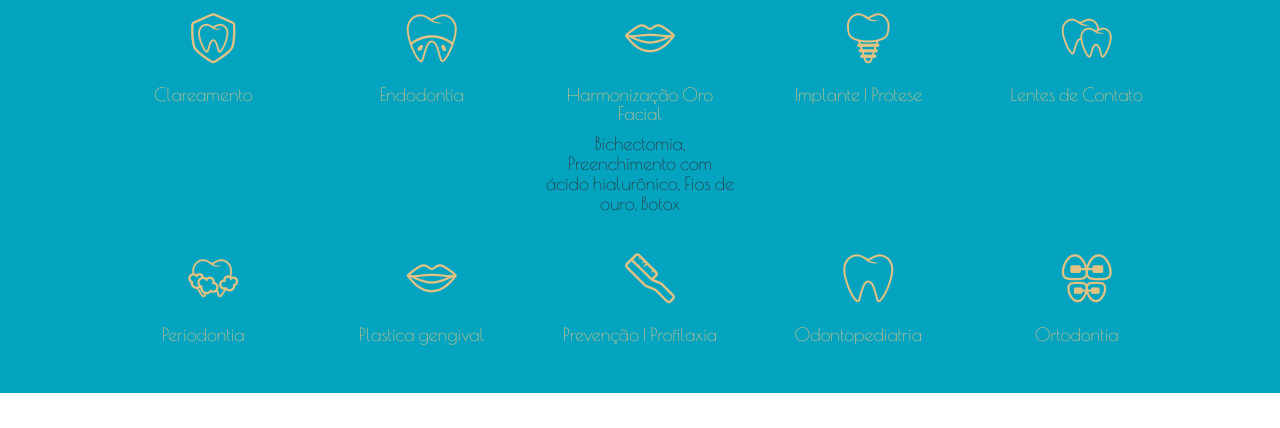
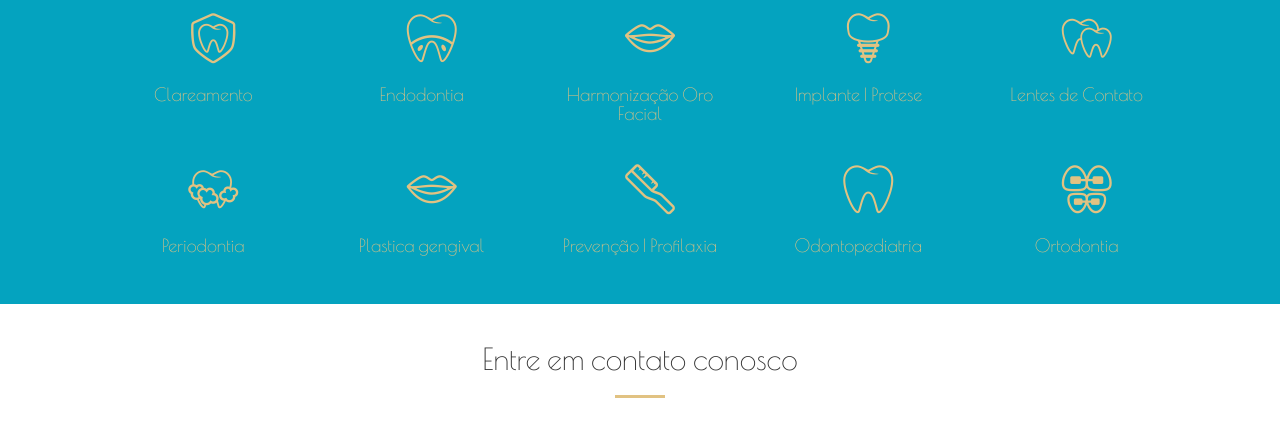
Before and after one commit to sinaracp/site_castellem_odontologia, a website: page index.html in a window 1280 px wide. Shown: the part 1318-1746 px from the top of the page. Drawn offline with nearby package versions, Linux system fonts and the light colour scheme.

Commit message:
retirada de texto no index

```diff
--- a/index.html
+++ b/index.html
@@ -162,31 +162,7 @@
                     </div>
                 </div>
 
-
-                <!--
-<div class="item">
-<div class="fill" style="background-image:url('img/banner_1.png');">
-<div class="header-content">
-<div class="header-content-inner promocao">
-<div class="row" >
-<div class="col-md-12" >
-<h1 id="homeHeading">Botox e Preenchimento day</h1>
-<h2>Confira as próximas datas de 2017</h2>
-</div>
-<div class="col-md-7" style="padding-right:10px;">
-<a href="promocao.html" class="btn btn-primary btn-xl page-scroll">Descubra mais</a>
-</div>
-</div>
-</div>
-</div>
-</div>
-</div>
--->
-
-
-
-
-                <!-- Carousel controls -->
+           <!-- Carousel controls -->
                 <a class="carousel-control left" href="#myCarousel" data-slide="prev">
                     <span class="glyphicon glyphicon-chevron-left"></span>
                 </a>
@@ -196,8 +172,6 @@
             </div>
             <!-- fim Carousels -->
         </header>
-
-
 
         <section class="bg-primary" id="about">
             <div class="container">
@@ -236,7 +210,6 @@
                 <div class="col-md-2 col-sm-2 text-center">
                     <i class="flaticon-smiling-lips text-primary sr-icons"></i>
                     <h4><a class="page-scroll" href="#implantes">Harmonização Oro Facial</a></h4>
-                    <h4 class="hidden-sm">Bichectomia, Preenchimento com ácido hialurônico, Fios de ouro, Botox</h4>
                 </div>
                 <div class="col-md-2 col-sm-2 text-center">
                     <i class="flaticon-dental-prosthesis text-primary sr-icons"></i>
```
